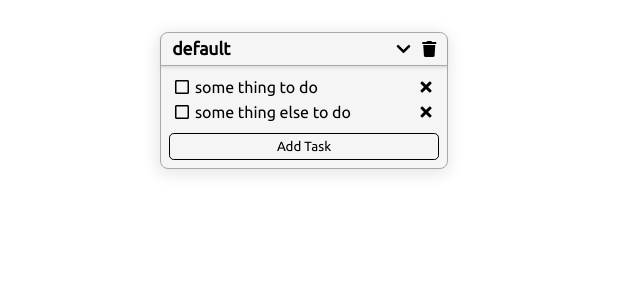
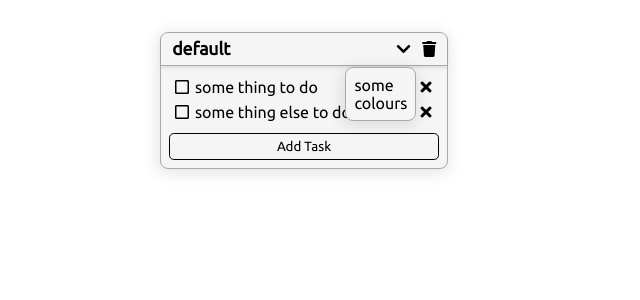
Before and after one commit to bushblade/react-todos-mark2, a React (Create React App) app: page / in a window 1280 px wide. Both pictures are taken after a click on the element 403 px from the left and 48 px from the top of the page. Shown: the top 300 px of the page, without its empty margins (0-640 px from the left). Built offline with nearby package versions, Linux system fonts and the light colour scheme.

Commit message:
dropdown menu still needs colors

```diff
--- a/src/App.css
+++ b/src/App.css
@@ -113,3 +113,21 @@ body {
   background: black;
   transition: all 0.2s ease-in-out;
 }
+
+.color-pick {
+  position: relative;
+}
+.color-pick > .color-picker {
+  display: none;
+  position: absolute;
+  top: 120%;
+  right: 0;
+  border: 1px solid darkgrey;
+  padding: 0.5rem;
+  border-radius: 0.5rem;
+  box-shadow: -1px 3px 16px 2px rgba(0, 0, 0, 0.1);
+}
+
+.color-pick.active > .color-picker {
+  display: block;
+}
--- a/src/components/CardHeader.js
+++ b/src/components/CardHeader.js
@@ -1,6 +1,7 @@
 import React from 'react'
 import { Consumer } from '../context'
 import CardTitle from './CardTitle'
+import ColorPicker from './ColorPicker'
 
 const CardHeader = ({ card }) => {
   return (
@@ -10,9 +11,7 @@ const CardHeader = ({ card }) => {
         return (
           <div className="card-header">
             <CardTitle card={card} dispatch={dispatch} UPDATE_TITLE={UPDATE_TITLE} />
-            <span className="icon">
-              <i className="fas fa-chevron-down" />
-            </span>
+            <ColorPicker card={card} context={context} />
             <span
               className="icon"
               onClick={() => {
--- /dev/null
+++ b/src/components/ColorPicker.js
@@ -0,0 +1,37 @@
+import React, { Component } from 'react'
+
+export default class ColorPicker extends Component {
+  state = {
+    showMenu: false
+  }
+
+  toggleMenu = () =>
+    this.setState(({ showMenu }) => {
+      return { showMenu: !showMenu }
+    })
+
+  closeDropdown = e => {
+    if (!e.target.classList.contains('color-pick')) {
+      this.setState({ showMenu: false })
+      document.removeEventListener('click', this.closeDropdown)
+    }
+  }
+
+  render() {
+    const { card, context } = this.props
+    const { state: { showMenu }, toggleMenu, closeDropdown } = this // prettier-ignore
+    return (
+      <span
+        className={`icon color-pick ${showMenu ? 'active' : ''}`}
+        onClick={() => {
+          toggleMenu()
+          document.addEventListener('click', closeDropdown)
+        }}>
+        <i className="fas fa-chevron-down" />
+        <div className="color-picker" style={{ backgroundColor: card.color }}>
+          some colours
+        </div>
+      </span>
+    )
+  }
+}
```
